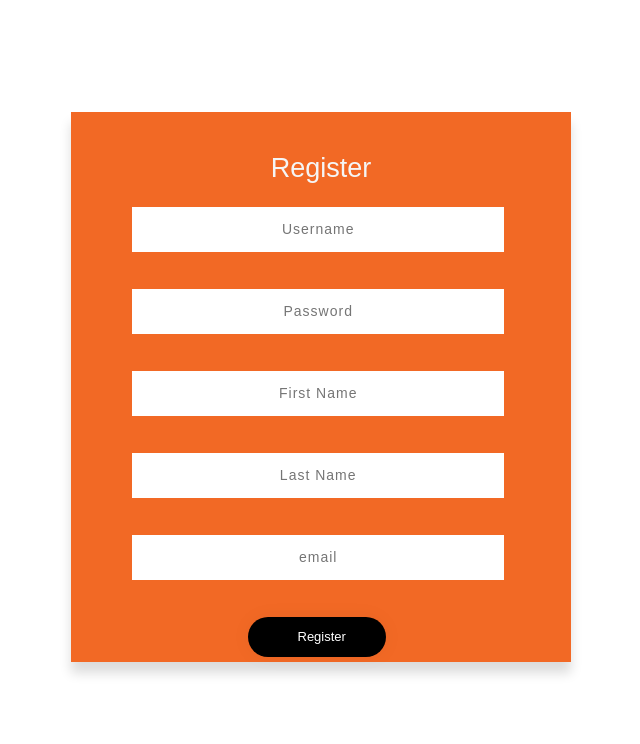
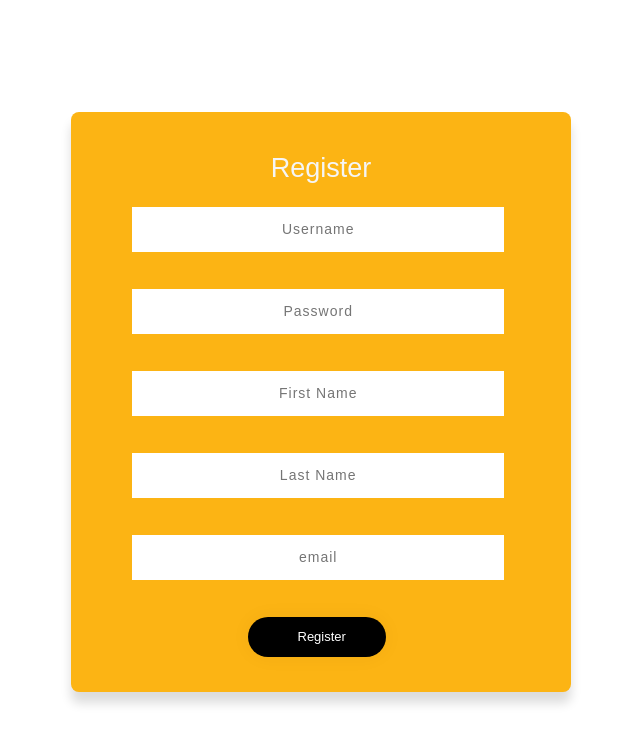
Before and after one commit to angeldep144/RCC-frontend, an Angular app: page /register in a window 1280 px wide. Shown: the top 744 px of the page, without its empty margins (319-959 px from the left). Built offline with nearby package versions, Linux system fonts and the light colour scheme; a web font is replaced by a local one.

Commit message:
login and register style change

```diff
--- a/src/app/pages/register/register.component.css
+++ b/src/app/pages/register/register.component.css
@@ -31,11 +31,11 @@ h1{
 }
 
 .content {
-    background-color: #F26925;
+    background-color: #FCB414;
     width: 500px;
-    height: 550px;
+    height: 580px;
     margin: 7em auto;
-    border-radius: 0px;
+    border-radius: 8px;
     box-shadow: 0px 11px 11px rgba(0, 0, 0, 0.14);
 }
 
```
